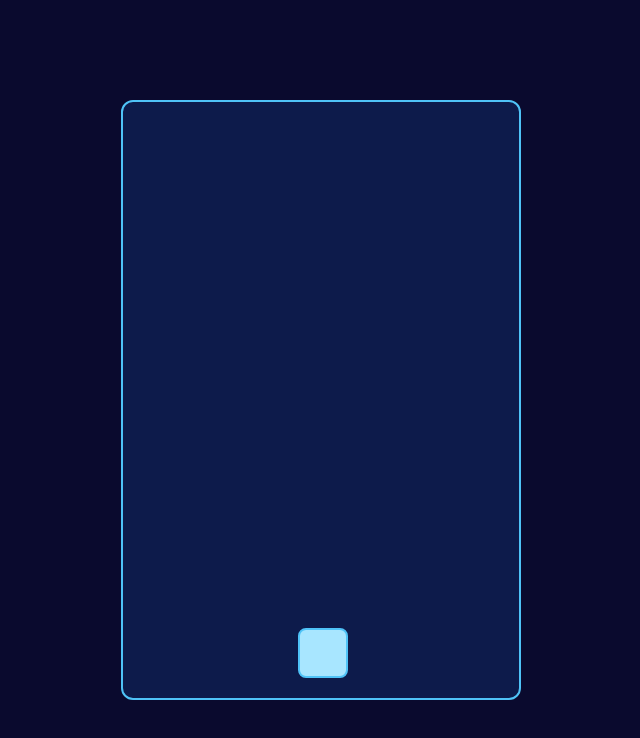
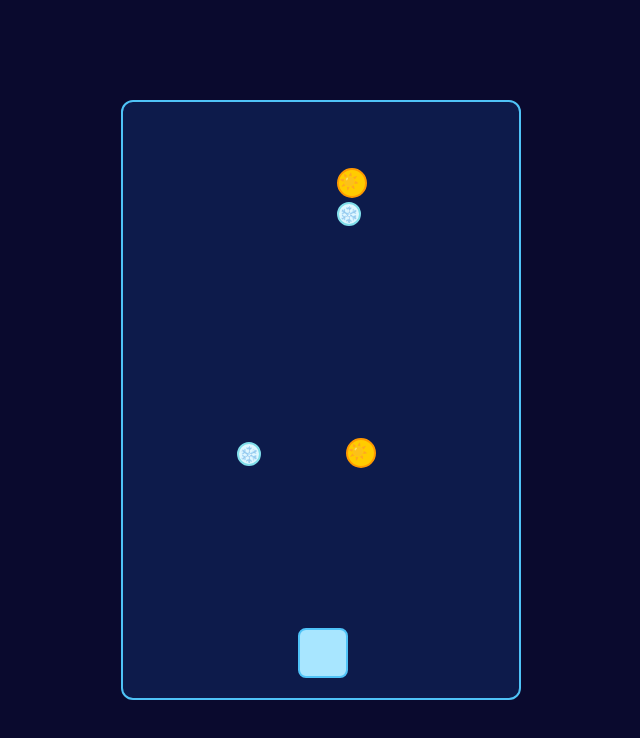
Before and after one commit to alisafarli06/ice-escape, a plain HTML site: page index.html in a window 1280 px wide. Shown: the whole page, without its empty margins (319-959 px from the left). Drawn offline with Linux system fonts and the light colour scheme.

Commit message:
feat: collission implemented

```diff
--- a/game.js
+++ b/game.js
@@ -1,12 +1,16 @@
 class Player {
   constructor(containerWidth) {
     this.width = 50;
+    this.height = 50;
     this.speed = 6;
     this.containerWidth = containerWidth;
     this.x = (containerWidth - this.width) / 2;
     this.el = document.getElementById('player');
     this.movingLeft = false;
     this.movingRight = false;
+
+    // bottom: 20px — same as CSS
+    this.y = 600 - this.height - 20;
 
     this._bindKeys();
   }
@@ -27,7 +31,6 @@ class Player {
     if (this.movingLeft) this.x -= this.speed;
     if (this.movingRight) this.x += this.speed;
 
-    // Boundary check
     if (this.x < 0) this.x = 0;
     if (this.x + this.width > this.containerWidth) {
       this.x = this.containerWidth - this.width;
@@ -35,22 +38,156 @@ class Player {
 
     this.el.style.left = this.x + 'px';
   }
+
+  getRect() {
+    return { x: this.x, y: this.y, width: this.width, height: this.height };
+  }
+}
+
+class SunRay {
+  constructor(containerWidth, gameScreen) {
+    this.width = 30;
+    this.height = 30;
+    this.speed = 3;
+    this.x = Math.random() * (containerWidth - this.width);
+    this.y = -this.height;
+    this.active = true;
+
+    this.el = document.createElement('div');
+    this.el.classList.add('sun-ray');
+    this.el.textContent = '☀️';
+    this.el.style.left = this.x + 'px';
+    this.el.style.top = this.y + 'px';
+    gameScreen.appendChild(this.el);
+  }
+
+  update() {
+    this.y += this.speed;
+    this.el.style.top = this.y + 'px';
+  }
+
+  getRect() {
+    return { x: this.x, y: this.y, width: this.width, height: this.height };
+  }
+
+  remove() {
+    this.el.remove();
+    this.active = false;
+  }
+}
+
+class Snowflake {
+  constructor(containerWidth, gameScreen) {
+    this.width = 24;
+    this.height = 24;
+    this.speed = 2;
+    this.x = Math.random() * (containerWidth - this.width);
+    this.y = -this.height;
+    this.active = true;
+
+    this.el = document.createElement('div');
+    this.el.classList.add('snowflake');
+    this.el.textContent = '❄️';
+    this.el.style.left = this.x + 'px';
+    this.el.style.top = this.y + 'px';
+    gameScreen.appendChild(this.el);
+  }
+
+  update() {
+    this.y += this.speed;
+    this.el.style.top = this.y + 'px';
+  }
+
+  getRect() {
+    return { x: this.x, y: this.y, width: this.width, height: this.height };
+  }
+
+  remove() {
+    this.el.remove();
+    this.active = false;
+  }
+}
+
+function isColliding(a, b) {
+  return (
+    a.x < b.x + b.width &&
+    a.x + a.width > b.x &&
+    a.y < b.y + b.height &&
+    a.y + a.height > b.y
+  );
 }
 
 class Game {
   constructor() {
     this.container = document.getElementById('game-container');
+    this.gameScreen = document.getElementById('game-screen');
     this.containerWidth = this.container.offsetWidth;
+    this.containerHeight = this.container.offsetHeight;
+
     this.player = new Player(this.containerWidth);
+    this.sunRays = [];
+    this.snowflakes = [];
+
+    this.spawnTimer = 0;
     this.running = true;
 
     this._loop();
+  }
+
+  _spawnObjects() {
+    this.spawnTimer++;
+
+    if (this.spawnTimer % 90 === 0) {
+      this.sunRays.push(new SunRay(this.containerWidth, this.gameScreen));
+    }
+
+    if (this.spawnTimer % 120 === 0) {
+      this.snowflakes.push(new Snowflake(this.containerWidth, this.gameScreen));
+    }
+  }
+
+  _checkCollisions() {
+    const playerRect = this.player.getRect();
+
+    this.sunRays = this.sunRays.filter((ray) => {
+      if (!ray.active) return false;
+      if (ray.y > this.containerHeight) {
+        ray.remove();
+        return false;
+      }
+      if (isColliding(playerRect, ray.getRect())) {
+        ray.remove();
+        console.log('Hit by sun ray!');
+        return false;
+      }
+      return true;
+    });
+
+    this.snowflakes = this.snowflakes.filter((flake) => {
+      if (!flake.active) return false;
+      if (flake.y > this.containerHeight) {
+        flake.remove();
+        return false;
+      }
+      if (isColliding(playerRect, flake.getRect())) {
+        flake.remove();
+        console.log('Snowflake collected!');
+        return false;
+      }
+      return true;
+    });
   }
 
   _loop() {
     if (!this.running) return;
 
     this.player.update();
+    this._spawnObjects();
+
+    this.sunRays.forEach((r) => r.update());
+    this.snowflakes.forEach((f) => f.update());
+
+    this._checkCollisions();
 
     requestAnimationFrame(() => this._loop());
   }
--- a/style.css
+++ b/style.css
@@ -40,3 +40,28 @@ body {
   bottom: 20px;
   left: 175px;
 }
+
+.sun-ray {
+  width: 30px;
+  height: 30px;
+  background-color: #ffcc00;
+  border: 2px solid #ff9900;
+  border-radius: 50%;
+  position: absolute;
+  top: 0;
+}
+
+.snowflake {
+  width: 24px;
+  height: 24px;
+  background-color: #e0f7ff;
+  border: 2px solid #80deea;
+  border-radius: 50%;
+  position: absolute;
+  top: 0;
+  display: flex;
+  align-items: center;
+  justify-content: center;
+  font-size: 16px;
+  line-height: 1;
+}
```
